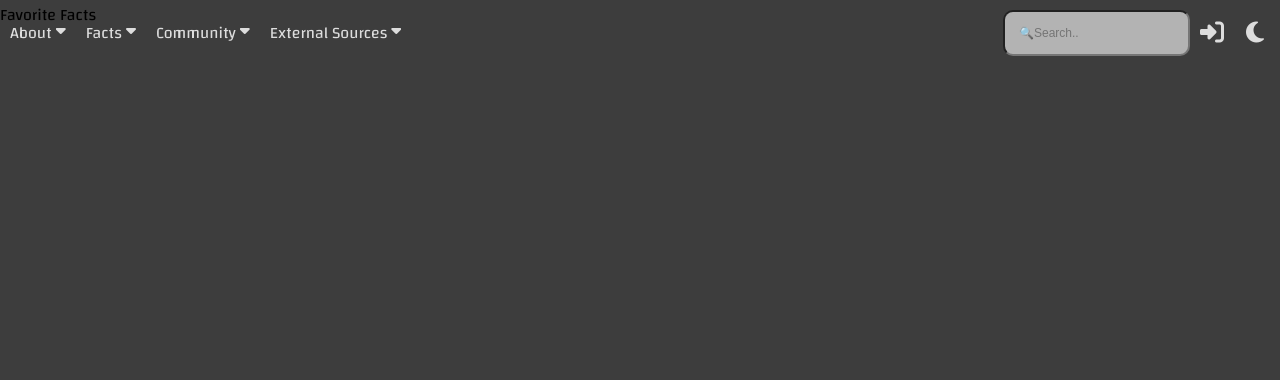
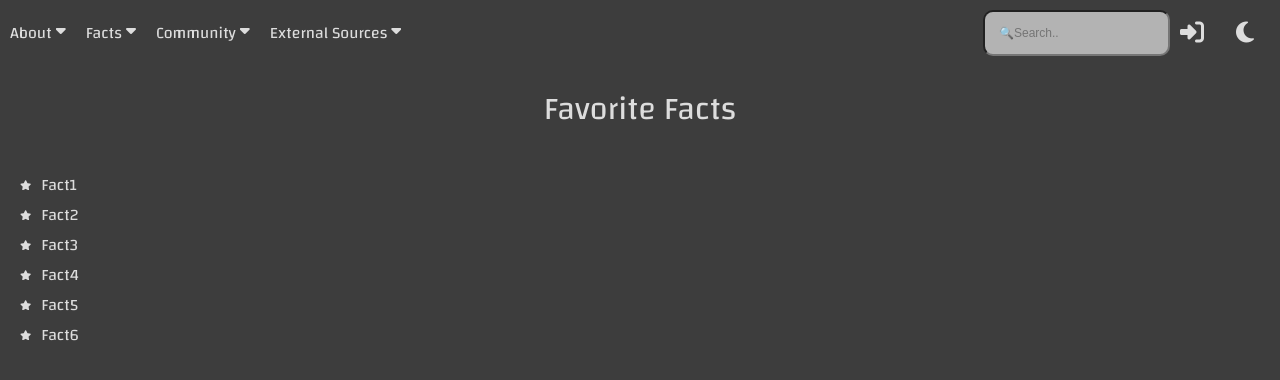
Before and after one commit to chingu-voyages/v42-toucans-team-07, a plain HTML site: page Favorites.html in a window 1280 px wide. Both pictures are taken after a click on the icon 1255 px from the left and 35 px from the top of the page. Drawn offline with Linux system fonts and the light colour scheme.

Commit message:
Favorite Page beta design

```diff
--- a/Favorite.js
+++ b/Favorite.js
@@ -3,12 +3,16 @@ body=document.querySelector('body'),
 context=document.getElementById('context');
 authBtn=document.getElementById('loginBtn');
 dropDown=document.getElementById('navbar')
+favTitle=document.getElementById('favTitle')
+list=document.getElementById('list')
 
     toggle.addEventListener("click", function(){
     this.classList.toggle("active");
     body.classList.toggle("active");
     authBtn.classList.toggle('active');
     dropDown.classList.toggle('active');
+    favTitle.classList.toggle('active');
+    list.classList.toggle('active');
 
     // function to change content from light -- dark
 
--- a/Favorites.css
+++ b/Favorites.css
@@ -189,10 +189,40 @@ body.active .toggle{
 }
 
 .mainContent{
-    width: 100%;
-    height: 100%;
+  display: flex;
+  width: 100%;
+  height: 100%;
 }
 
-.favTxt{
-    font-family: 'Changa', sans-serif;
+.favTitle{
+  position: absolute;
+  top: 80px;
+  font-family: 'Changa', sans-serif;
+  align-items: center;
+  font-size:xx-large
 }
+
+.favTitle.active{
+  color: rgb(221, 221, 221);
+  transition: all 0.5s ease;
+}
+
+.list {
+  padding-left: 20px;
+  top: 170px;
+  width: 100%;
+  height: 70%;
+  position: relative;
+  font-family: 'Changa', sans-serif;
+  float: right;
+}
+
+.list.active{
+    color: rgb(221, 221, 221);
+    transition: all 0.5s ease;
+}
+
+.fa-solid{
+  font-size:x-small;
+  padding-right: 10px
+}
--- a/Favorites.html
+++ b/Favorites.html
@@ -18,7 +18,7 @@
                 <i class="fa fa-caret-down"></i>
               </button>
               <div class="dropdown-content">
-                <a href="#">Early Life</a>
+                <a href="homePage.html">HomePage</a>
                 <a href="#">Career</a>
                 <a href="#">Martial Arts <br> knowledge</a>
                 <a href="#">Distrinctions, <br> awards and honors</a>
@@ -34,6 +34,7 @@
                   <a href="#">Display a fact <br> randomly</a>
                   <a href="#">Display a fact <br> by entering a text</a>
                   <a href="#">Display a fact <br> of a specific category</a>
+                  <a href="Favorites.html">Favorite Facts</a>
                 </div>
               </div>
             <div class="dropdown">
@@ -65,10 +66,21 @@
               </div>
               <!-- Search Box -->
               <input class="searchBox" type="text" placeholder="&#128269;Search..">
+        </div>
+        <div class="mainContent">
+          <!-- Favorite Text Title -->
+          <div class="favTitle" id="favTitle">Favorite Facts</div>
+          <!-- List of favorite items -->
+          <div class="list" id="list">
+            <ul class="favItems" id="favItems">
+              <li><i class="fa-solid fa-star"></i>Fact1 </li>
+              <li><i class="fa-solid fa-star"></i>Fact2</li>
+              <li><i class="fa-solid fa-star"></i>Fact3</li>
+              <li><i class="fa-solid fa-star"></i>Fact4</li>
+              <li><i class="fa-solid fa-star"></i>Fact5</li>
+              <li><i class="fa-solid fa-star"></i>Fact6</li>
+            </ul>
           </div>
-        <div class="mainContent">
-            <!-- Favorite Text Title -->
-            <div class="favTxt">Favorite Facts</div>
         </div>
     <script src="Favorite.js"></script>
 </body>
```
